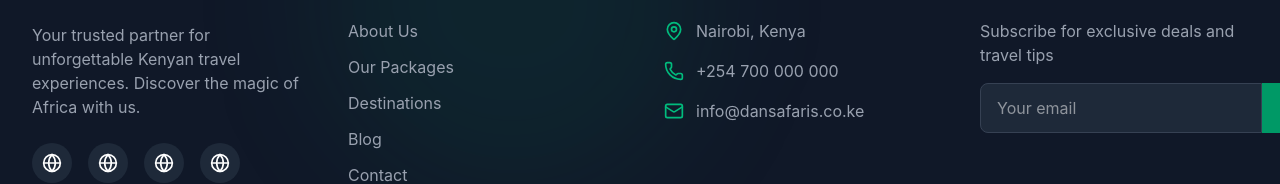
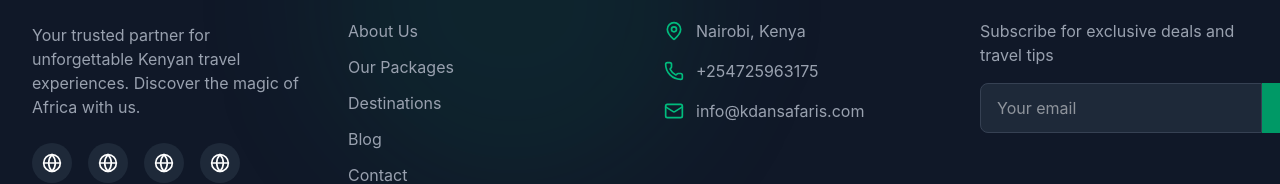
Before and after one commit to jermainethiga/KDanTours, a React (Vite) app: page / in a window 1280 px wide. Shown: the part 5339-5523 px from the top of the page. Built offline with nearby package versions, Linux system fonts and the light colour scheme.

Commit message:
phone number updates

```diff
--- a/src/App.tsx
+++ b/src/App.tsx
@@ -1143,11 +1143,11 @@ function App() {
                 </li>
                 <li className="flex items-center space-x-3 text-gray-400">
                   <Phone className="w-5 h-5 text-emerald-500" />
-                  <span>+254 700 000 000</span>
+                  <span>+254725963175</span>
                 </li>
                 <li className="flex items-center space-x-3 text-gray-400">
                   <Mail className="w-5 h-5 text-emerald-500" />
-                  <span>info@dansafaris.co.ke</span>
+                  <span>info@kdansafaris.com</span>
                 </li>
               </ul>
             </div>
```
